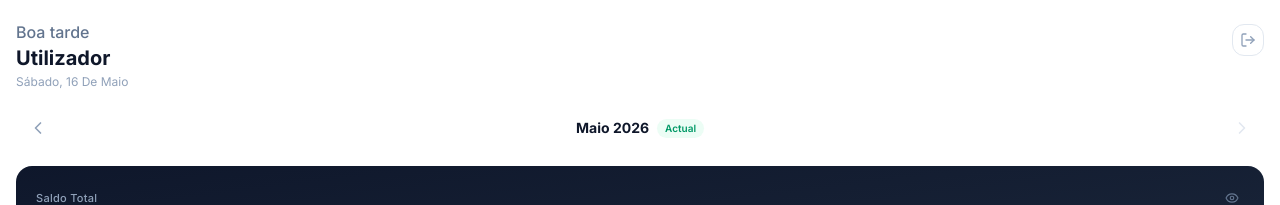
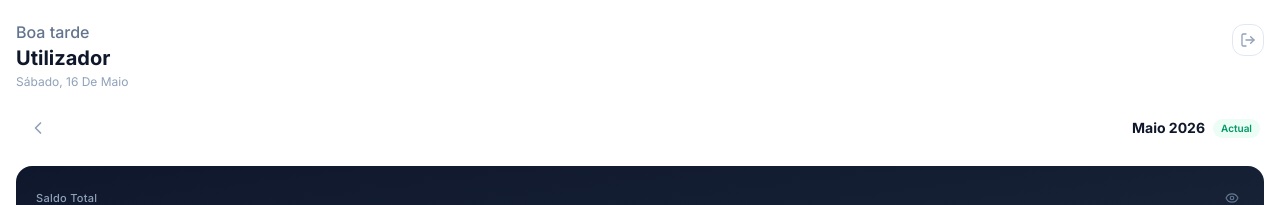
Before and after one commit to monjane10/Carteira-MZ, a Next.js app in the folder carteira-mz/: page /dashboard in a window 1280 px wide. Shown: the top 205 px of the page. Built offline with nearby package versions, Linux system fonts and the light colour scheme; no server answers; the database is empty.

Commit message:
melhorias

```diff
--- a/carteira-mz/src/modules/dashboard/components/month-navigator.tsx
+++ b/carteira-mz/src/modules/dashboard/components/month-navigator.tsx
@@ -39,20 +39,16 @@ export function MonthNavigator({ year, month, onPrev, onNext, isCurrent }: Month
         )}
       </div>
 
+      {!isCurrent && (
         <button
           type="button"
           onClick={onNext}
-        disabled={isCurrent}
-        className={cn(
-          "flex h-9 w-9 items-center justify-center rounded-xl transition-colors active:scale-95",
-          isCurrent
-            ? "text-slate-200 cursor-not-allowed"
-            : "text-slate-400 hover:text-slate-700 hover:bg-slate-100"
-        )}
+          className="flex h-9 w-9 items-center justify-center rounded-xl text-slate-400 hover:text-slate-700 hover:bg-slate-100 transition-colors active:scale-95"
           aria-label="Mês seguinte"
         >
           <ChevronRight className="h-5 w-5" />
         </button>
+      )}
     </div>
   )
 }
```
Lines whose indentation alone changed are shown as unchanged.
